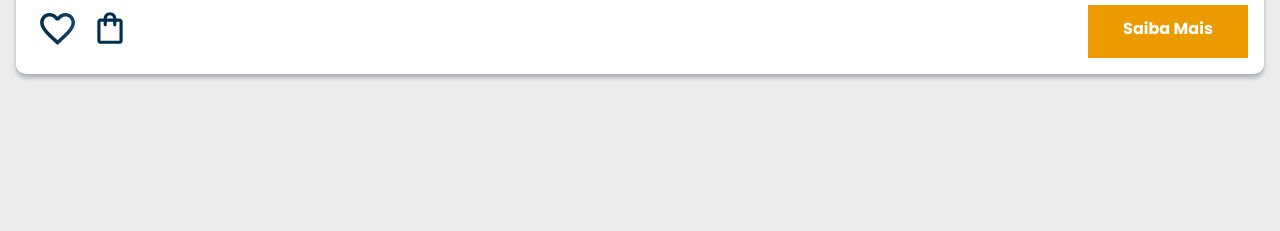
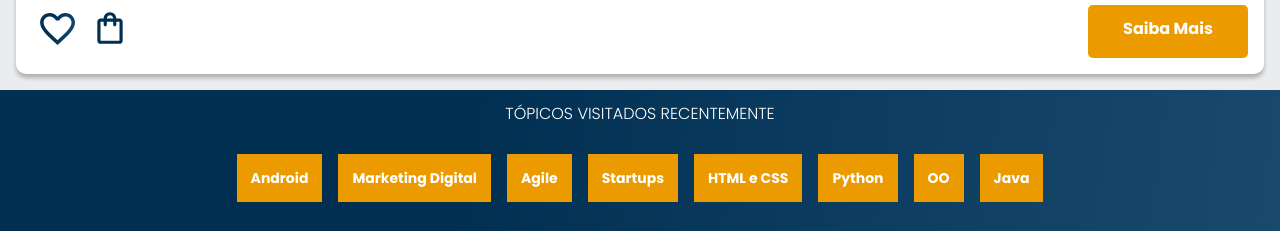
Before and after one commit to poemabochner/alura-books, a plain HTML site: page index.html in a window 1280 px wide. Shown: the part 2218-2449 px from the top of the page. Before the commit the page ends 2308 px from the top, so only its background shows below. Drawn offline with nearby package versions, Linux system fonts and the light colour scheme.

Commit message:
criando a section tópicos

```diff
--- a/index.html
+++ b/index.html
@@ -185,6 +185,19 @@
         </div>
       </div>
     </section>
+    <section class="topicos">
+      <h2 class="topicos__titulo">TÓPICOS VISITADOS RECENTEMENTE</h2>
+      <ul class="topicos__lista">
+        <li class="topicos__item"><a class="topicos__link" href="#">Android</a></li>
+        <li class="topicos__item"><a class="topicos__link" href="#">Marketing Digital</a></li>
+        <li class="topicos__item"><a class="topicos__link" href="#">Agile</a></li>
+        <li class="topicos__item"><a class="topicos__link" href="#">Startups</a></li>
+        <li class="topicos__item"><a class="topicos__link" href="#">HTML e CSS</a></li>
+        <li class="topicos__item"><a class="topicos__link" href="#">Python</a></li>
+        <li class="topicos__item"><a class="topicos__link" href="#">OO</a></li>
+        <li class="topicos__item"><a class="topicos__link" href="#">Java</a></li>
+      </ul>
+    </section>
     <script src="https://cdn.jsdelivr.net/npm/swiper@9/swiper-bundle.min.js"></script>
     <script>
       const swiper = new Swiper(".swiper", {
--- a/styles.css
+++ b/styles.css
@@ -1,6 +1,7 @@
 @import url("styles/header.css");
 @import url("styles/banner.css");
 @import url("styles/carrossel.css");
+@import url("styles/topicos.css");
 
 :root {
     --cor-de-fundo: #EBECEE;
--- a/styles/carrossel.css
+++ b/styles/carrossel.css
@@ -66,6 +66,7 @@ width: 100%;
     color: var(--branco);
     font-weight: 700;
     text-decoration: none;
+    border-radius: 5px;
 }
 
 .descricao {
--- /dev/null
+++ b/styles/topicos.css
@@ -0,0 +1,30 @@
+.topicos {
+    background: var(--azul-degrade);
+    text-align: center;
+    padding: 1em 0;
+}
+
+.topicos__titulo {
+    color: var(--branco);
+    font-weight: 300;
+    margin-bottom: 1em;
+}
+
+.topicos__lista {
+    display: flex;
+    flex-wrap: wrap;
+    justify-content: center;
+}
+
+.topicos__item {
+    margin: 2em 0.5em;
+}
+
+.topicos__link {
+    color: var(--branco);
+    padding: 1em;
+    background-color: var(--laranja);
+    text-decoration: none;
+    font-size: 14px;
+    font-weight: 700;
+}
```
